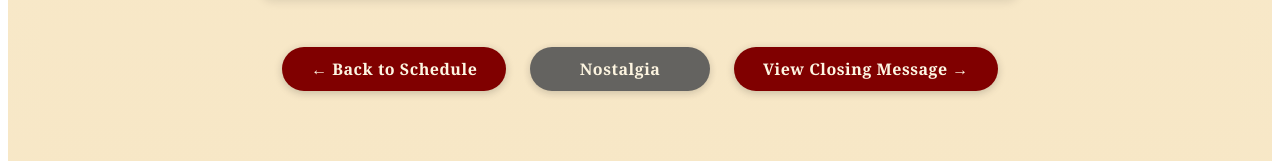
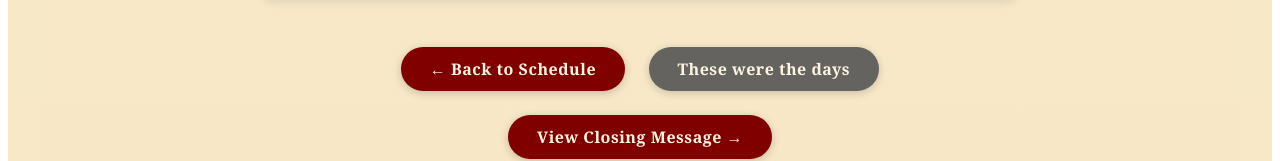
Before and after one commit to GoReala23/digital-program-reunion, a React (Vite) app: page /nostalgia in a window 1280 px wide. Shown: the part 4801-4962 px from the top of the page. Built offline with nearby package versions, Linux system fonts and the light colour scheme.

Commit message:
chore: update button text in Nostalgia page

```diff
--- a/src/pages/Nostalgia/Nostalgia.jsx
+++ b/src/pages/Nostalgia/Nostalgia.jsx
@@ -201,7 +201,7 @@ export default function Nostalgia() {
             ← Back to Schedule
           </button>
           <button className='nav-button nav-button--active' disabled>
-            Nostalgia
+            These were the days
           </button>
           <button
             className='nav-button nav-button--closing'
```
